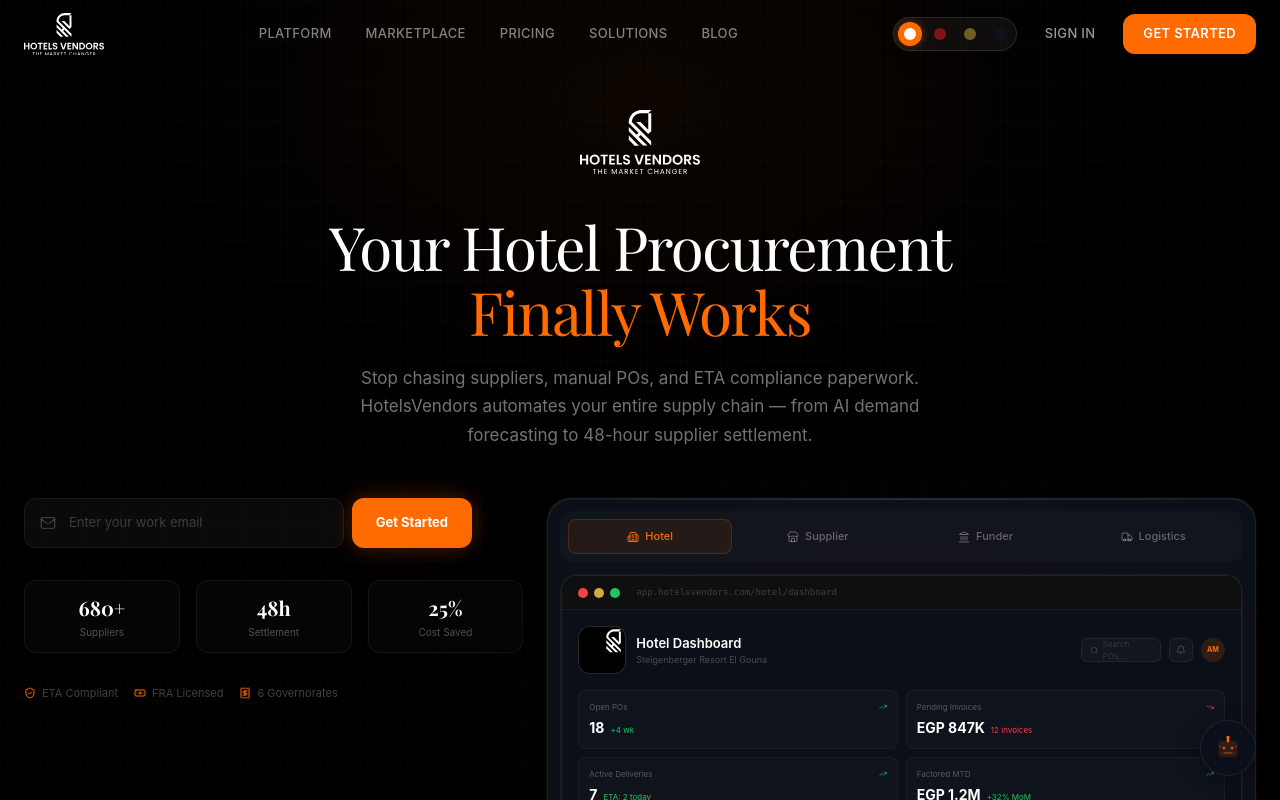
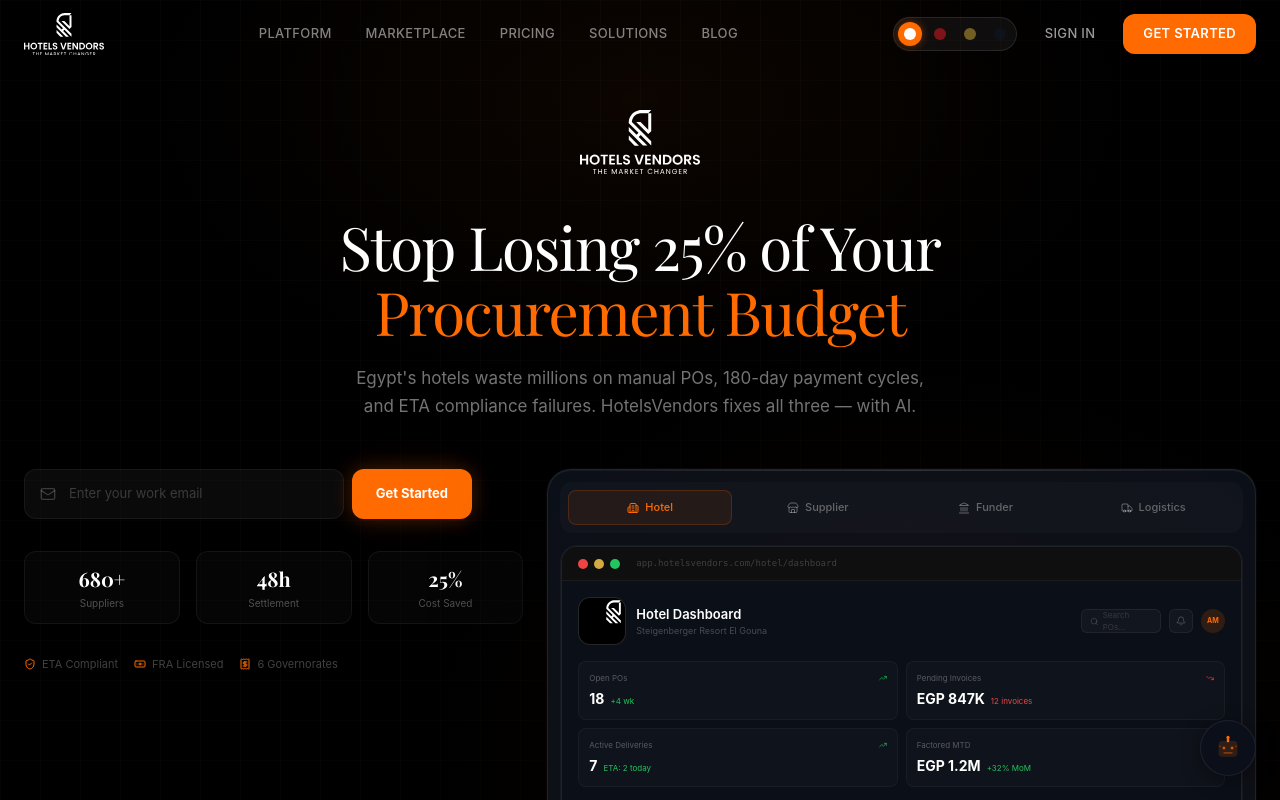
Before and after one commit to Moataz301179/hotels-vendors, a Next.js app: page / in a window 1280 px wide. Shown: the top 800 px of the page. Built offline with nearby package versions, Linux system fonts and the light colour scheme; a web font is replaced by a local one.

Commit message:
fix: replace weak hero headline with value-driven hook
Old: 'Your Hotel Procurement Finally Works' — passive, generic
New: 'Stop Losing 25% of Your Procurement Budget' — specific, painful, quantified
Subtitle reframed from feature list to problem statement with teeth

```diff
--- a/app/(marketing)/page.tsx
+++ b/app/(marketing)/page.tsx
@@ -201,13 +201,13 @@
             className="text-[36px] md:text-[52px] lg:text-[60px] font-normal text-white mb-5 leading-[1.08] tracking-tight"
             style={{ fontFamily: "'Playfair Display', Georgia, serif" }}
           >
-            Your Hotel Procurement
+            Stop Losing 25% of Your
             <br />
-            <span style={{ color: A }}>Finally Works</span>
+            <span style={{ color: A }}>Procurement Budget</span>
           </h1>
           <p className="text-[15px] md:text-[17px] text-white/45 max-w-xl mx-auto leading-[1.7]">
-            Stop chasing suppliers, manual POs, and ETA compliance paperwork.
-            HotelsVendors automates your entire supply chain — from AI demand forecasting to 48-hour supplier settlement.
+            Egypt&apos;s hotels waste millions on manual POs, 180-day payment cycles, and ETA compliance failures.
+            HotelsVendors fixes all three — with AI.
           </p>
         </motion.div>
 
```
